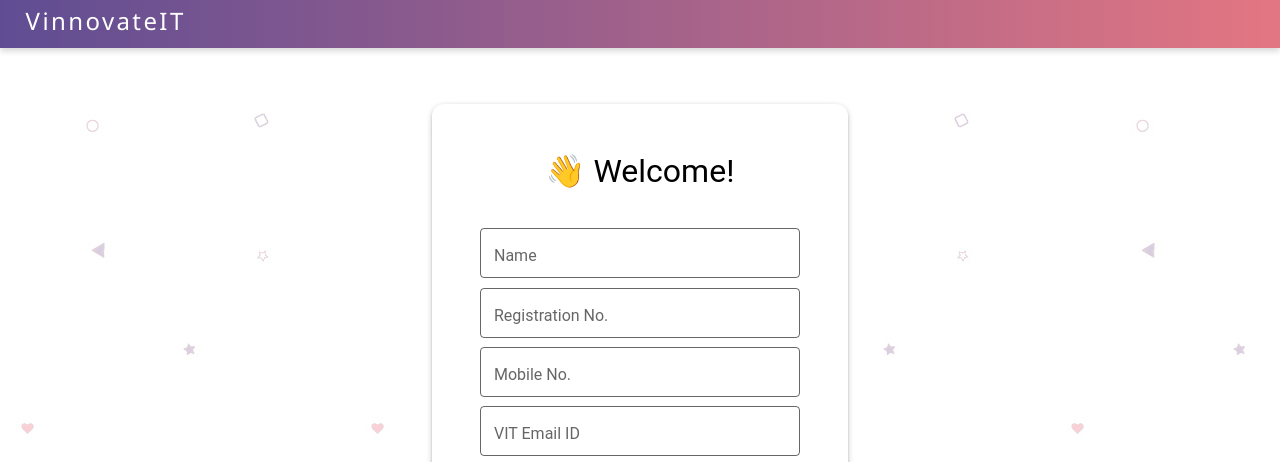
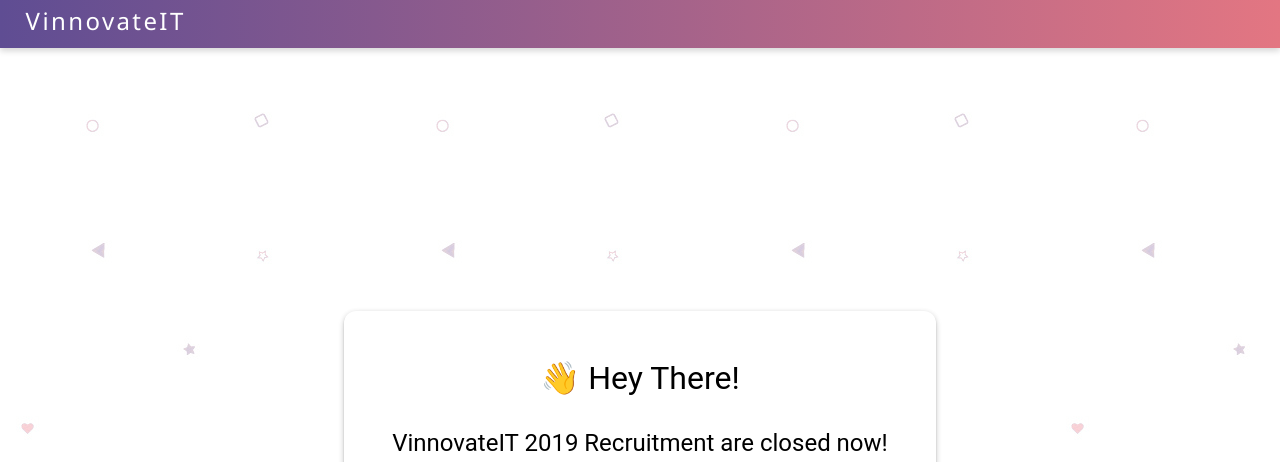
Before and after one commit to vinnovateit/Recruitment-Portal-Web, a plain HTML site: page signUp.html in a window 1280 px wide. Shown: the top 462 px of the page. Drawn offline with nearby package versions, Linux system fonts and the light colour scheme.

Commit message:
registrations closed

```diff
--- a/res/css/register.css
+++ b/res/css/register.css
@@ -45,6 +45,14 @@
 }
 
 h1 {
+    margin: 32px 0;
+    font-family: "Roboto", "Segoe UI", BlinkMacSystemFont, system-ui, -apple-system;
+    font-weight: normal;
+    text-align: center;
+}
+
+
+h2 {
     margin: 32px 0;
     font-family: "Roboto", "Segoe UI", BlinkMacSystemFont, system-ui, -apple-system;
     font-weight: normal;
--- a/signUp.html
+++ b/signUp.html
@@ -44,8 +44,10 @@
                 </div>
             </div>
         </center>
-        <h1 class="signUpFormField">👋 Welcome!</h1>
-        <label class="pure-material-textfield-outlined signUpFormField">
+        <h1 class="signUpFormField">👋 Hey There!</h1>
+        <h2 class="signUpFormField">VinnovateIT 2019 Recruitment are closed now!</h2>
+        <!-- <h1 class="signUpFormField">👋 Welcome!</h1> -->
+        <!-- <label class="pure-material-textfield-outlined signUpFormField">
             <input placeholder=" " type="text" id="name">
             <span>Name</span>
             <span id="nameErr" class="error">Name is required</span>
@@ -86,7 +88,7 @@
                 style="background-color: #5F4D93; opacity: 0.8;">Sign Up</button>
 
             <div onclick="showLogin()">Already have an account? <span style="color: #5F4D93; opacity: 0.8; cursor: pointer;">Login</span></div>
-        </center>
+        </center> -->
 
 
         <!-- <center>
```
